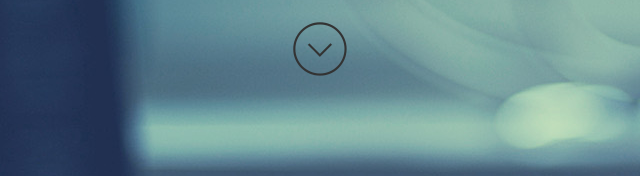
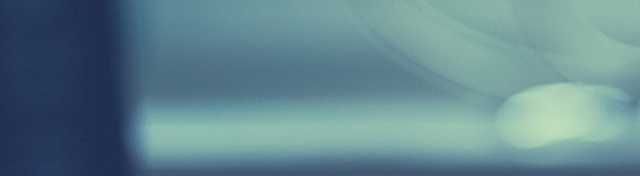
Before and after one commit to armandupe/brandingagencyBS, a plain HTML site: page index.html in a window 1280 px wide. Shown: the part 420-596 px from the top of the page, 320-960 px from the left. Drawn offline with nearby package versions, Linux system fonts and the light colour scheme.

Commit message:
Update index.html

```diff
--- a/index.html
+++ b/index.html
@@ -57,9 +57,7 @@
       </div>
       </div>
 
-      <div class="col-lg-2 col-lg-offset-5">
-      <span class="pe-7s-angle-down-circle" style="font-size: 64px"></span>
-      </div>
+
    </div>
  </div>
 
```
